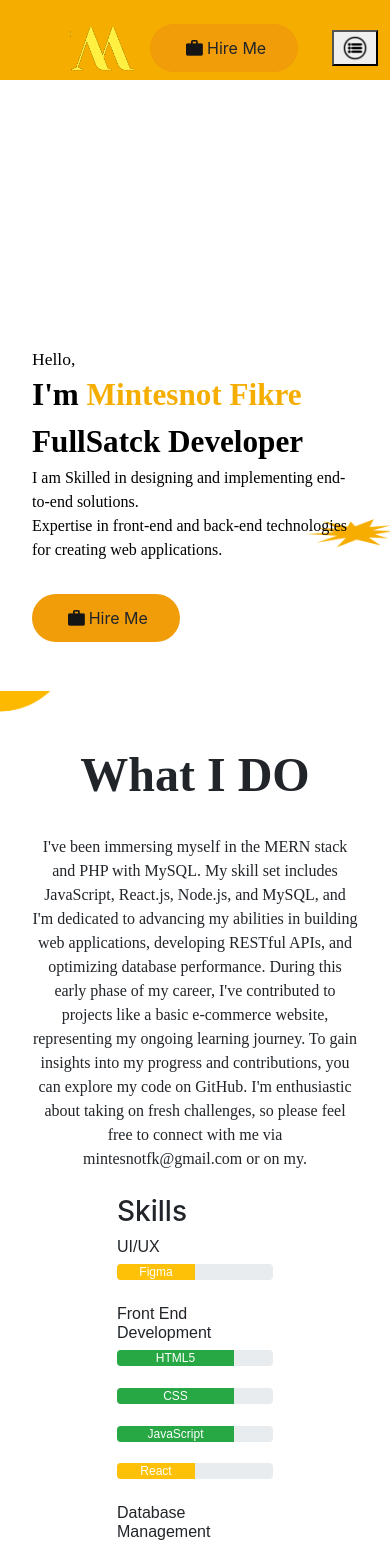
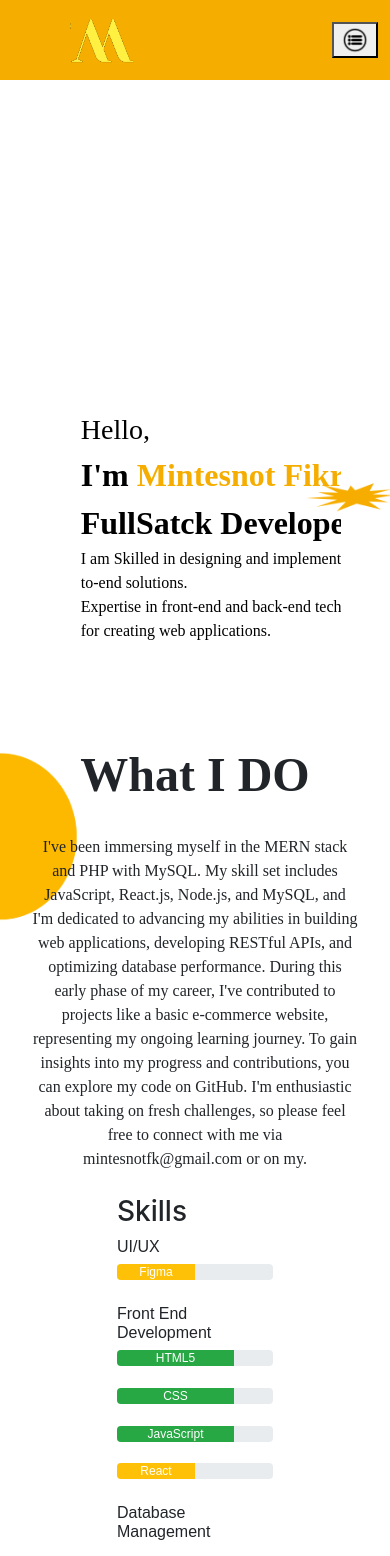
Before and after one commit to mintefk/Minte-Portfolio, a React (Create React App) app: page / in a window 390 px wide. Shown: the top 1556 px of the page. Built offline with nearby package versions, Linux system fonts and the light colour scheme.

Commit message:
Responsive_1

```diff
--- a/src/components/Intro/intro.css
+++ b/src/components/Intro/intro.css
@@ -70,10 +70,30 @@
     height: 1rem;
   }
 
-  @media screen and (max-width: 840px) {
+  @media screen and (max-width: 1150px) {
+
+    .introContent{
+      margin-top: 2rem;
+      font-size: 2rem;
+    font-weight: 600;
+    }
+    .bg{
+      margin-top: -2rem;
+      size: 80%;
+    }
+  }
+  @media screen and (max-width: 500px) {
+
+    .bg {
+    right: -20vw;
+        }
+    }
+
+
+  /* @media screen and (max-width: 840px) {
     #intro {
       max-width: 100vw; /* Adjust the width for smaller screens */
-    }
+/*
     .bg {
       right: -10vw;
     }
@@ -83,10 +103,5 @@
     .hello {
       font-size: 4.5vw;
     }
-  }
 
-  @media screen and (max-width: 500px) {
-    .bg {
-      right: -20vw;
-    }
-  }
+   */
--- a/src/components/Navbar/navbar.css
+++ b/src/components/Navbar/navbar.css
@@ -84,6 +84,9 @@ body {
       padding: 1rem;
       z-index: 4;
     }
+    .phone{
+      display: none;
+    }
 
     .navbar.open .menu {
       display: flex;
@@ -109,4 +112,7 @@ body {
     margin-left: 0.1rem;
 
   }
+  .phone{
+    display: none;
+  }
 }
--- a/src/components/Projects/project.css
+++ b/src/components/Projects/project.css
@@ -104,6 +104,18 @@ color: #000000;
     font-family: Tahoma, Verdana;
 
     }
+
+    @media screen and (max-width:990px){
+        .projectBar_1{
+            height: 15rem;
+        }
+        .projectBar_2{
+            height: 15rem;
+        }
+        .projectBar_3{
+            height: 15rem;
+        }
+    }
  @media screen and (max-width:720px){
         projectBarText>p {
         font-size: 2vw;
--- a/src/components/Projects/project.jsx
+++ b/src/components/Projects/project.jsx
@@ -28,7 +28,7 @@ const project = () => {
                 <h1 className="projectBarText_H1">Project 2</h1>
                 <h2 className="projectBarText_H2" > Managment System </h2>
                 <p>Organization CBE, Hawassa District </p>
-                <p>Using Figma,PHP and Mysql</p>
+                <p>Using Figma, PHP and Mysql</p>
 
             </div>
             </div>
@@ -40,7 +40,7 @@ const project = () => {
                 <h2 className="projectBarText_H2"> Managment System  </h2>
                 <p>Organization Sino Africa PLC </p>
 
-                <p>Using Figma ,PHP and Mysql</p>
+                <p>Using Figma, PHP and Mysql</p>
 
             </div>
             </div>
--- a/src/components/Skill/skill.css
+++ b/src/components/Skill/skill.css
@@ -3,7 +3,6 @@
 #skill{
     overflow: hidden;
     width: 100vw;
-
     display: flex;
     flex-direction: column;
     align-items: center;
@@ -17,7 +16,6 @@
         background-repeat: no-repeat;
 
 
-
 }
 
 
@@ -29,7 +27,6 @@
     padding-top: 3rem;
     margin-bottom: 1.5rem;
     font-family: 'Satisfy', cursive;
-
 
 
 }
@@ -63,6 +60,33 @@
     font-family: 'Arial Narrow Bold', sans-serif;
     }
 
+    @media screen and (max-width: 1150px) {
+
+        #skill{
+
+                background-size: 80%;
+                background-position: fixed;
+                background-position-y: -2rem;
+
+
+
+        }
+
+      }
+
+      @media screen and (max-width: 990px) {
+
+        #skill{
+
+
+                background-position-y: -4rem;
+
+
+
+        }
+
+      }
+
  @media screen and (max-width:720px){
         skillBarText>p {
         font-size: 2vw;
```
Also changed, not shown: src/components/Navbar/navbar.jsx (line endings or trailing spaces).
